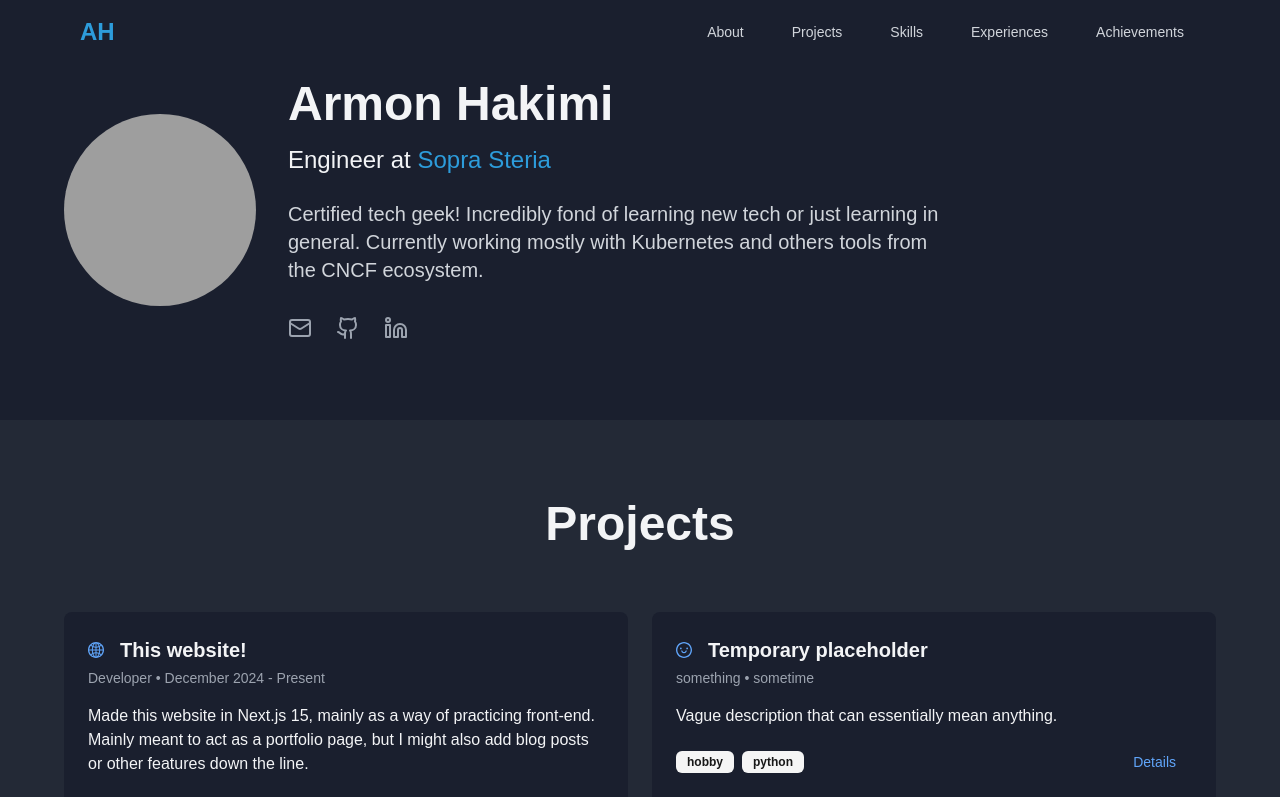
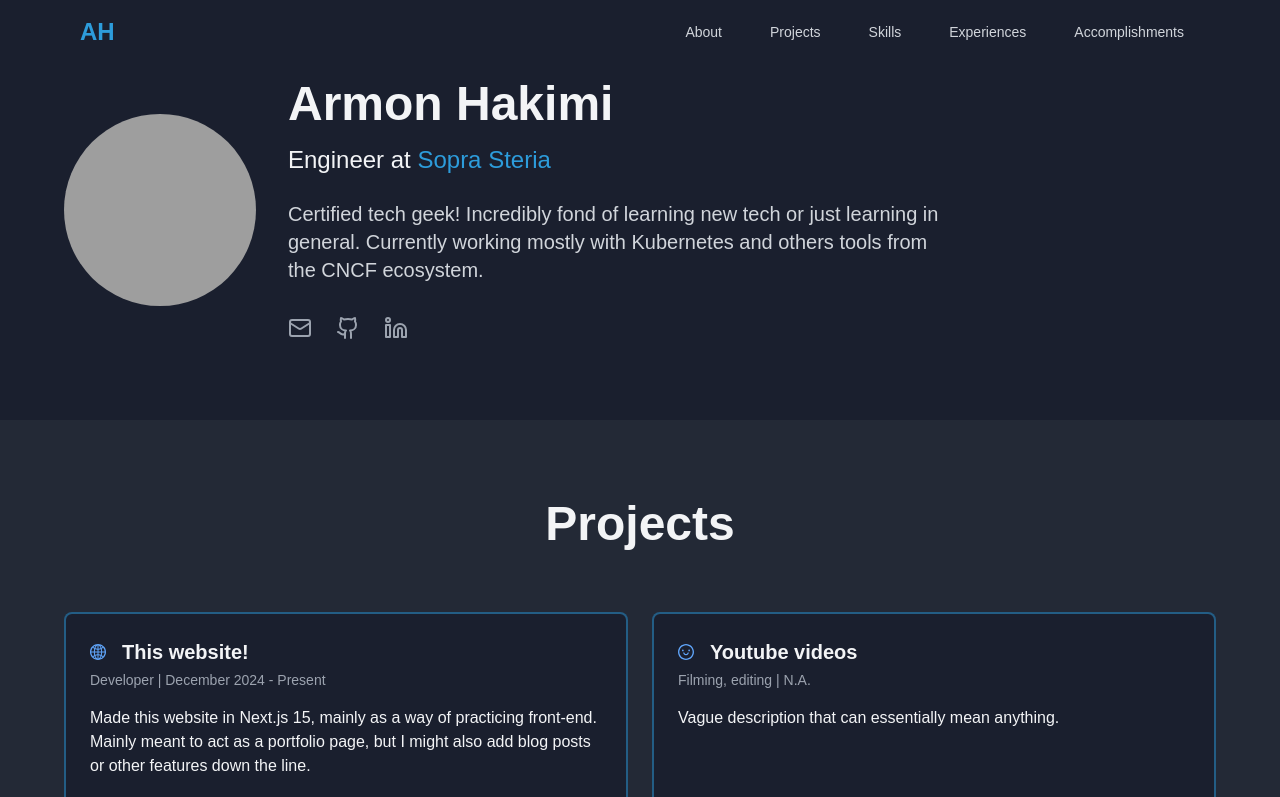
Before and after one commit to TheRealArmon/armon_portfolio, a Next.js app: page / in a window 1280 px wide. Shown: the top 797 px of the page. Built offline with nearby package versions, Linux system fonts and the light colour scheme; grey boxes are pictures that could not be loaded.

Commit message:
renamed achievements to accomplishments

```diff
--- a/app/page.tsx
+++ b/app/page.tsx
@@ -3,7 +3,7 @@ import { AboutSection } from '@/components/AboutSection'
 import { ProjectsSection } from '@/components/ProjectsSection'
 import { SkillsSection } from '@/components/SkillsSection'
 import { ExperiencesSection } from '@/components/ExperiencesSection'
-import { AchievementsSection } from '@/components/AchievementsSection'
+import { AccomplishmentsSection } from '@/components/AccomplishmentsSection'
 import { Mail, Github, Linkedin } from 'lucide-react'
 
 export default function Home() {
@@ -14,7 +14,7 @@ export default function Home() {
       <ProjectsSection />
       <SkillsSection />
       <ExperiencesSection />
-      <AchievementsSection />
+      <AccomplishmentsSection />
       <footer className="bg-[#232936] py-8">
         <div className="max-w-6xl mx-auto px-4 flex justify-center space-x-6">
           <a href="mailto:your.email@example.com" className="text-gray-400 hover:text-[#2D9CDB] transition-colors">
--- a/components/AchievementCard.tsx
+++ b/components/AccomplishmentCard.tsx
@@ -1,23 +1,23 @@
 import { Button } from "@/components/ui/button"
 import { Card, CardContent, CardFooter, CardHeader, CardTitle } from "@/components/ui/card"
 
-interface AchievementCardProps {
+interface AccomplishmentCardProps {
   title: string
   organization: string
   date: string
   description: string
 }
 
-export function AchievementCard({
+export function AccomplishmentCard({
   title,
   organization,
   date,
   description
-}: AchievementCardProps) {
+}: AccomplishmentCardProps) {
   return (
-    <Card className="bg-[#232936] border-[#2D9CDB] border-t-2">
+    <Card className="bg-[#232936] border-[#2D9CDB] border-t-4">
       <CardHeader>
-        <CardTitle className="text-xl font-semibold">{title}</CardTitle>
+        <CardTitle className="text-xl font-semibold text-white">{title}</CardTitle>
         <p className="text-[#2D9CDB]">{organization} • {date}</p>
       </CardHeader>
       <CardContent>
--- a/components/AchievementsSection.tsx
+++ b/components/AccomplishmentsSection.tsx
@@ -1,7 +1,7 @@
-import { AchievementCard } from './AchievementCard'
+import { AccomplishmentCard } from './AccomplishmentCard'
 
-export function AchievementsSection() {
-  const Achievements = [
+export function AccomplishmentsSection() {
+  const Accomplishments = [
     {
       title: "Kubestronaut",
       organization: "CNCF",
@@ -29,13 +29,12 @@ export function AchievementsSection() {
   ]
 
   return (
-    <section id="Achievements" className="py-20 px-4 bg-[#1a1f2e]">
+    <section id="Accomplishments" className="py-20 px-4 bg-[#1a1f2e]">
       <div className="max-w-6xl mx-auto">
-        <h2 className="text-5xl font-bold text-center mb-16">Achievements</h2>
-
+        <h2 className="text-5xl font-bold text-center mb-16">Accomplishments</h2>
         <div className="grid md:grid-cols-2 gap-6">
-          {Achievements.map((Achievement, index) => (
-            <AchievementCard key={index} {...Achievement} />
+          {Accomplishments.map((Accomplishment, index) => (
+            <AccomplishmentCard key={index} {...Accomplishment} />
           ))}
         </div>
       </div>
--- a/components/NavBar.tsx
+++ b/components/NavBar.tsx
@@ -8,7 +8,7 @@ const navItems = [
   { name: 'Projects', href: '#projects' },
   { name: 'Skills', href: '#skills' },
   { name: 'Experiences', href: '#experiences' },
-  { name: 'Achievements', href: '#achievements' },
+  { name: 'Accomplishments', href: '#accomplishments' },
 ]
 
 export function NavBar() {
--- a/components/ProjectCard.tsx
+++ b/components/ProjectCard.tsx
@@ -13,18 +13,18 @@ interface ProjectCardProps {
 
 export function ProjectCard({ title, role, date, description, tags, icon }: ProjectCardProps) {
   return (
-    <div className="bg-[#1a1f2e] rounded-lg p-6">
+    <div className="bg-[#1a1f2e] rounded-lg p-6 hover:border-[#2D9CDB] border-[#2D9CDB] border-opacity-50 border-2 flex flex-col h-full">
       <div className="flex items-start justify-between mb-4">
         <div>
           <div className="flex items-center gap-2 mb-1">
             {icon}
             <h3 className="text-xl font-semibold">{title}</h3>
           </div>
-          <p className="text-gray-400 text-sm">{role} • {date}</p>
+          <p className="text-gray-400 text-sm">{role} | {date}</p>
         </div>
       </div>
       <p className="mb-4">{description}</p>
-      <div className="flex items-center justify-between">
+      <div className="flex items-center justify-between mt-auto">
         <div className="flex gap-2">
           {tags.map((tag, index) => (
             <Badge key={index} variant="secondary">{tag}</Badge>
@@ -33,5 +33,5 @@ export function ProjectCard({ title, role, date, description, tags, icon }: Proj
         <Button variant="link" className="text-blue-400">Details</Button>
       </div>
     </div>
-  )
+  );
 }
--- a/components/ProjectsSection.tsx
+++ b/components/ProjectsSection.tsx
@@ -18,9 +18,9 @@ export function ProjectsSection() {
             icon={<Icons.GlobalOutlined className="w-6 h-6 text-blue-400" />}
           />
           <ProjectCard
-            title="Temporary placeholder"
-            role="something"
-            date="sometime"
+            title="Youtube videos"
+            role="Filming, editing"
+            date="N.A."
             description="Vague description that can essentially mean anything."
             tags={['hobby', 'python']}
             icon={<Icons.SmileOutlined className="w-6 h-6 text-blue-400" />}
--- a/components/SkillCard.tsx
+++ b/components/SkillCard.tsx
@@ -8,7 +8,7 @@ interface SkillCardProps {
 
 export function SkillCard({ icon, name, description }: SkillCardProps) {
   return (
-    <div className="bg-[#232936] rounded-lg p-6 space-y-4">
+    <div className="bg-[#232936]  rounded-lg p-6 space-y-4">
       <div className="flex items-center gap-2 text-xl font-semibold">
         {/* <Icon className="w-6 h-6 text-blue-400" /> */}
         {icon}
```
